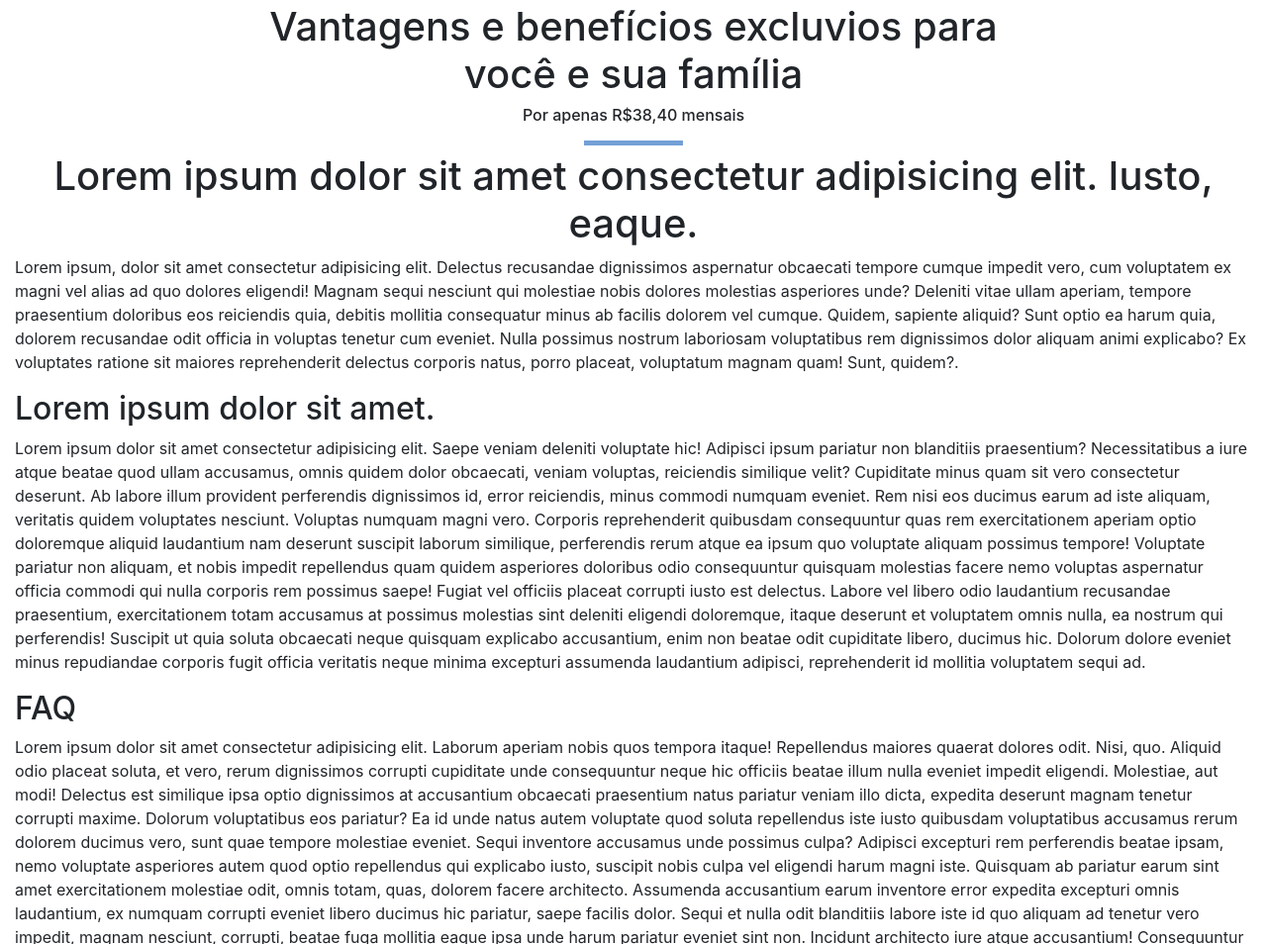
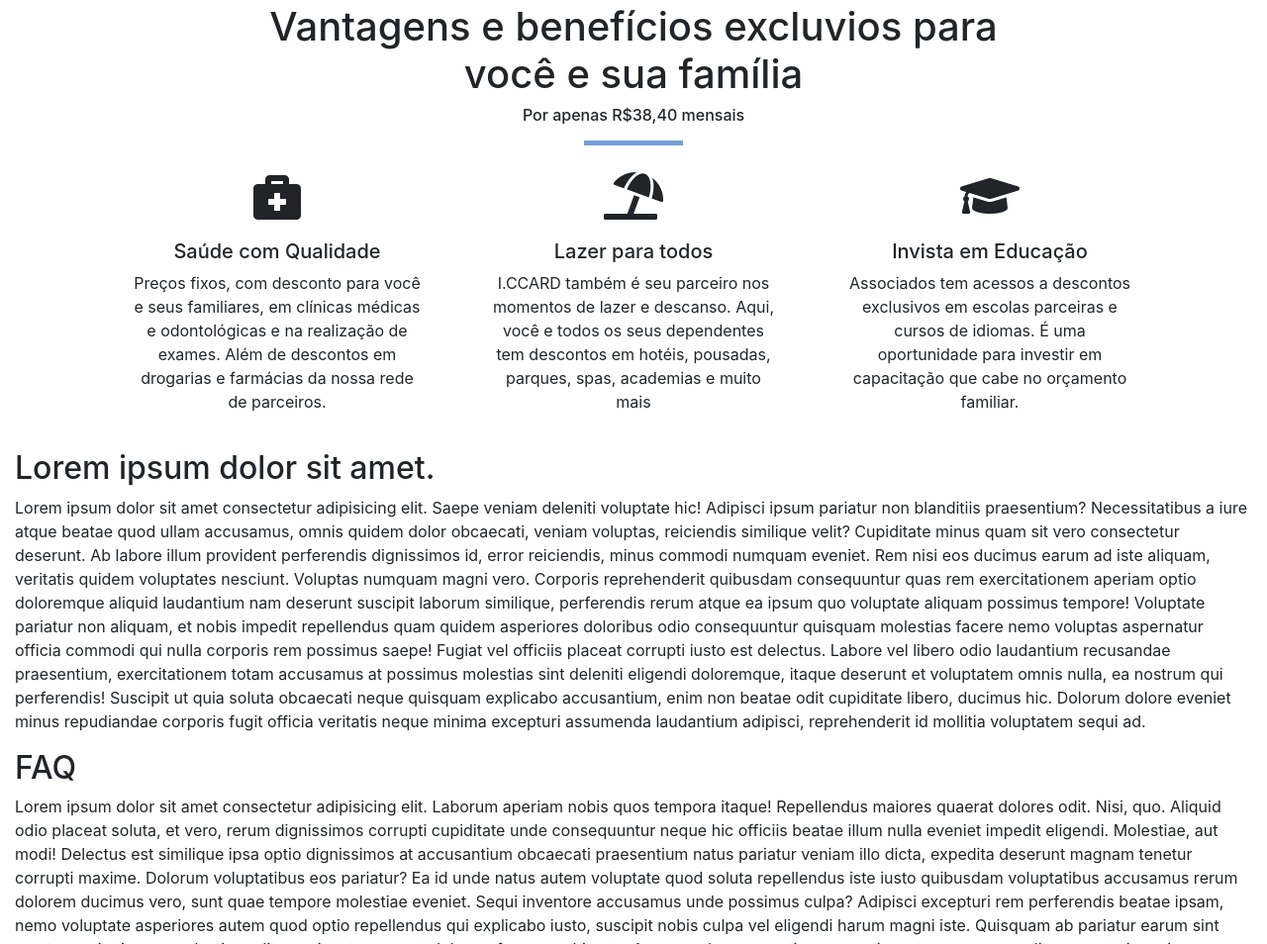
Before and after one commit to sygnata/desafioOrions, a plain HTML site: page index.html in a window 1280 px wide. Shown: the part 1017-1971 px from the top of the page at 99% size. Drawn offline with nearby package versions, Linux system fonts and the light colour scheme.

Commit message:
Como funciona terminado

```diff
--- a/css/style.css
+++ b/css/style.css
@@ -76,3 +76,14 @@ h6 {
   width: 100px;
   height: 5px;
 }
+.conteudoSobre {
+  display: flex;
+  align-items: center;
+  justify-content: center;
+  flex-direction: column;
+  text-align: center;
+  margin: 20px;
+}
+.iconeSobre {
+  margin-bottom: 20px;
+}
--- a/index.html
+++ b/index.html
@@ -99,15 +99,27 @@
         </div>
 
         <div id="sobre">
-          <h1>Lorem ipsum dolor sit amet consectetur adipisicing elit. Iusto, eaque.</h1>
-          <p>Lorem ipsum, dolor sit amet consectetur adipisicing elit. Delectus recusandae dignissimos aspernatur
-            obcaecati tempore cumque impedit vero, cum voluptatem ex magni vel alias ad quo dolores eligendi! Magnam
-            sequi nesciunt qui molestiae nobis dolores molestias asperiores unde? Deleniti vitae ullam aperiam, tempore
-            praesentium doloribus eos reiciendis quia, debitis mollitia consequatur minus ab facilis dolorem vel cumque.
-            Quidem, sapiente aliquid? Sunt optio ea harum quia, dolorem recusandae odit officia in voluptas tenetur cum
-            eveniet. Nulla possimus nostrum laboriosam voluptatibus rem dignissimos dolor aliquam animi explicabo? Ex
-            voluptates ratione sit maiores reprehenderit delectus corporis natus, porro placeat, voluptatum magnam quam!
-            Sunt, quidem?.</p>
+          <div class="row justify-content-center ">
+            <div class="col-lg-3 conteudoSobre">
+              <i class="fas fa-briefcase-medical fa-3x iconeSobre"></i>
+              <h5>Saúde com Qualidade</h5>
+              <p>Preços fixos, com desconto para você e seus familiares, em clínicas médicas e odontológicas e na
+                realização de exames. Além de descontos em drogarias e farmácias da nossa rede de parceiros.</p>
+            </div>
+            <div class="col-lg-3 conteudoSobre">
+              <i class="fas fa-umbrella-beach fa-3x iconeSobre"></i>
+              <h5>Lazer para todos</h5>
+              <p>I.CCARD também é seu parceiro nos momentos de lazer e descanso. Aqui, você e todos os seus dependentes
+                tem descontos em hotéis, pousadas, parques, spas, academias e muito mais</p>
+            </div>
+            <div class="col-lg-3 conteudoSobre">
+              <i class="fas fa-graduation-cap fa-3x iconeSobre"></i>
+              <h5>Invista em Educação</h5>
+              <p>Associados tem acessos a descontos exclusivos em escolas parceiras e cursos de idiomas. É uma
+                oportunidade para investir em capacitação que cabe no orçamento familiar.</p>
+            </div>
+          </div>
+
         </div>
         <div id="beneficios">
           <h2>Lorem ipsum dolor sit amet.</h2>
--- a/js/modules/scrollSuave.js
+++ b/js/modules/scrollSuave.js
@@ -12,12 +12,9 @@ export default function scrollSuave() {
       top: topo,
       behavior: 'smooth'
     })
-
   }
 
   linksInternos.forEach((link) => {
     link.addEventListener('click', scrollToSection);
   })
-
-
 }
```
